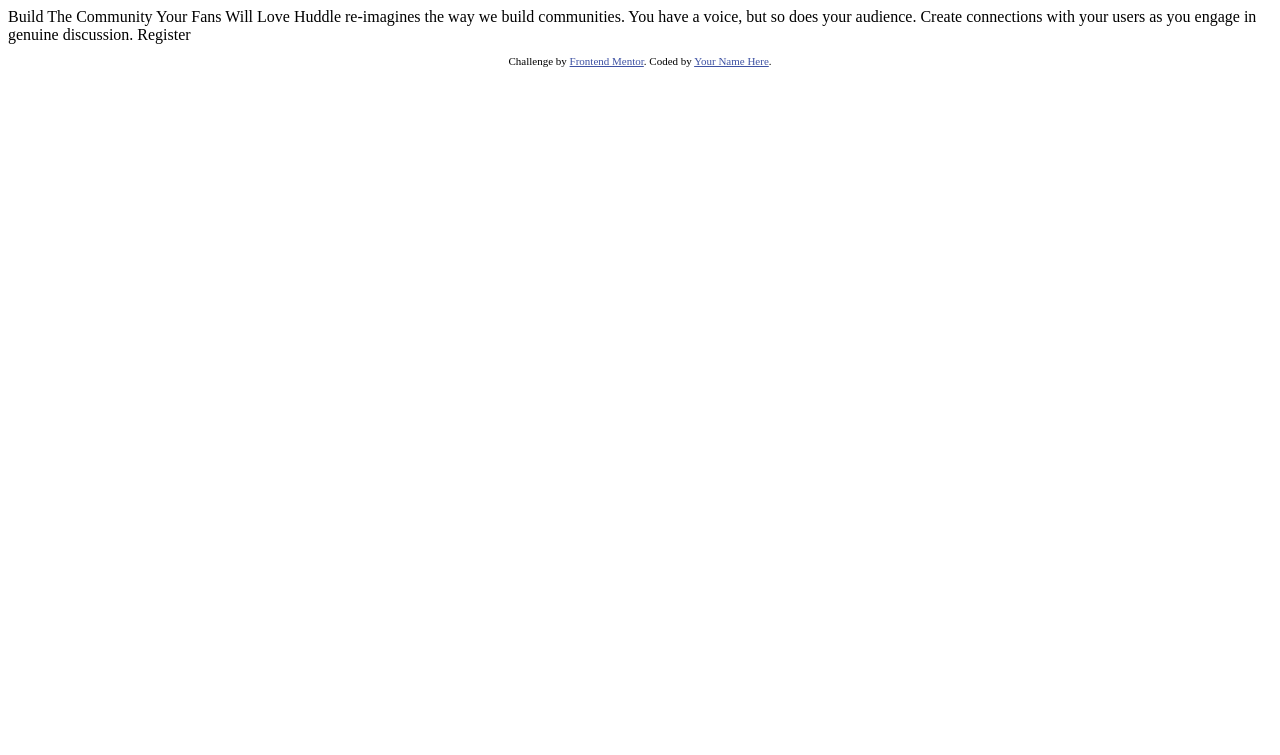
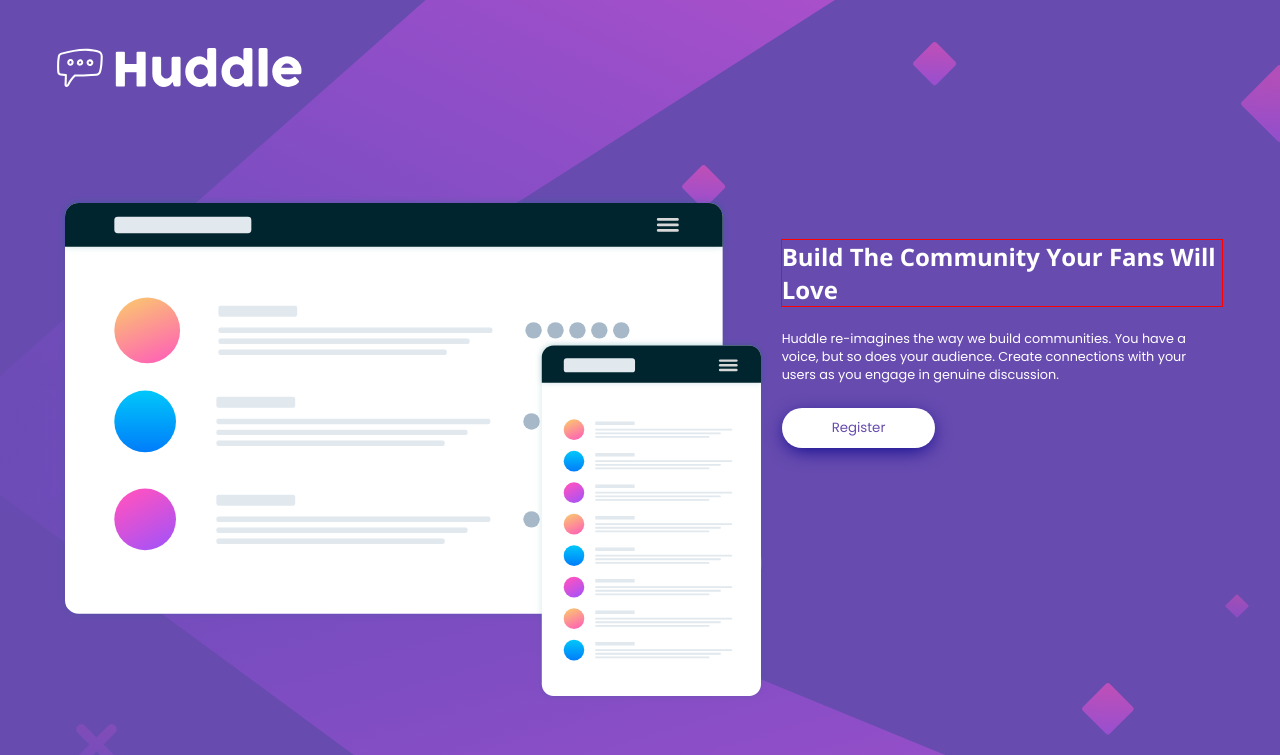
Before and after one commit to imjheef/huddle-landing-page-with-single-introductory-section-master, a plain HTML site: page index.html in a window 1280 px wide. Shown: the top 755 px of the page. Drawn offline with nearby package versions, Linux system fonts and the light colour scheme.

Commit message:
to finish at home

```diff
--- a/index.html
+++ b/index.html
@@ -1,6 +1,16 @@
 <!DOCTYPE html>
 <html lang="en">
 	<head>
+		<link
+			rel="preconnect"
+			href="https://fonts.googleapis.com" />
+		<link
+			rel="preconnect"
+			href="https://fonts.gstatic.com"
+			crossorigin />
+		<link
+			href="https://fonts.googleapis.com/css2?family=Open+Sans:ital,wght@0,300..800;1,300..800&display=swap"
+			rel="stylesheet" />
 		<link
 			rel="preconnect"
 			href="https://fonts.googleapis.com" />
@@ -13,7 +23,7 @@
 			rel="stylesheet" />
 		<link
 			rel="stylesheet"
-			href="style.css" />
+			href="./style.css" />
 		<meta charset="UTF-8" />
 		<meta
 			name="viewport"
@@ -30,9 +40,23 @@
 		</title>
 	</head>
 	<body>
-		Build The Community Your Fans Will Love Huddle re-imagines the way we build
-		communities. You have a voice, but so does your audience. Create connections
-		with your users as you engage in genuine discussion. Register
+		<header></header>
+		<main>
+			<img
+				class="mockup"
+				src="./images/illustration-mockups.svg"
+				alt="" />
+			<div class="container-text">
+				<h1 class="heading">Build The Community Your Fans Will Love</h1>
+
+				<p class="description">
+					Huddle re-imagines the way we build communities. You have a voice, but
+					so does your audience. Create connections with your users as you
+					engage in genuine discussion.
+				</p>
+				<button>Register</button>
+			</div>
+		</main>
 
 		<footer>
 			<p class="attribution">
@@ -41,8 +65,20 @@
 					href="https://www.frontendmentor.io?ref=challenge"
 					target="_blank"
 					>Frontend Mentor</a
-				>. Coded by <a href="#">Your Name Here</a>.
+				>. Coded by <a href="#">Jheferson Correa</a>.
 			</p>
+
+			<section class="socials">
+				<img
+					src="./images/facebook.png"
+					alt="" />
+				<img
+					src="./images/x.png"
+					alt="" />
+				<img
+					src="./images/instagram.png"
+					alt="" />
+			</section>
 		</footer>
 	</body>
 </html>
--- a/style.css
+++ b/style.css
@@ -1,9 +1,127 @@
+:root {
+	--violet: hsl(257, 40%, 49%);
+	--soft-magenta: hsl(300, 69%, 71%);
+}
+
+* {
+	padding: 0;
+	margin: 0;
+	font-family: 'Poppins', sans-serif;
+}
+
+body {
+	display: flex;
+	flex-direction: column;
+	justify-content: space-between;
+	background-image: url(./images/bg-desktop.svg);
+	background-repeat: no-repeat;
+	background-color: var(--violet);
+	background-size: cover;
+	margin: 0 44px;
+	height: 100vh;
+}
+
+header {
+	background-image: url(./images/logo.svg);
+	background-repeat: no-repeat;
+	background-position: 0%, 200%;
+	padding: 44px 0;
+	margin: 24px 0;
+	overflow: hidden;
+}
+
+main {
+	display: flex;
+	justify-content: space-evenly;
+	/* align-items: center; */
+	width: 100%;
+}
+
+.mockup {
+	overflow: hidden;
+}
+
+.container-text {
+	width: 440px;
+}
+
+.container-text button {
+	color: var(--violet);
+	background-color: #fff;
+	border-radius: 20px;
+	border-color: transparent;
+	padding: 8px 48px;
+	box-shadow: darkblue 0px 5px 20px -4px;
+}
+
+.container-text button:hover {
+	cursor: pointer;
+	background-color: var(--soft-magenta);
+	outline: 2px solid #fff;
+	color: #fff;
+}
+.container-text button:active {
+	box-shadow: none;
+}
+
+.heading {
+	margin-top: 44px;
+	font-size: 1.5rem;
+	font-family: 'Open Sans', sans-serif;
+	outline: solid 1px red;
+}
+
+.description {
+	margin: 24px 0;
+	font-size: 0.8em;
+}
+
+.description,
+.heading {
+	color: #fff;
+}
+
+.socials img {
+}
+
+.icon {
+	display: inline-block;
+	width: 1em;
+	height: 1em;
+	stroke-width: 0;
+	stroke: currentColor;
+	fill: currentColor;
+}
+
 /* Feel free to remove these styles or customise in your own stylesheet 👍 */
-
+footer {
+	position: relative;
+	bottom: 0;
+	display: flex;
+	justify-content: center;
+}
 .attribution {
 	font-size: 11px;
-	text-align: center;
 }
 .attribution a {
-	color: hsl(228, 45%, 44%);
+	color: var(--soft-magenta);
 }
+
+@media (width <= 768px) {
+	* {
+		padding: 0;
+		margin: 0;
+	}
+
+	header {
+		margin: 12px 0;
+		background-size: 50%;
+	}
+
+	main {
+		display: flex;
+		flex-wrap: wrap;
+		align-items: center;
+		text-align: center;
+	}
+}
```
